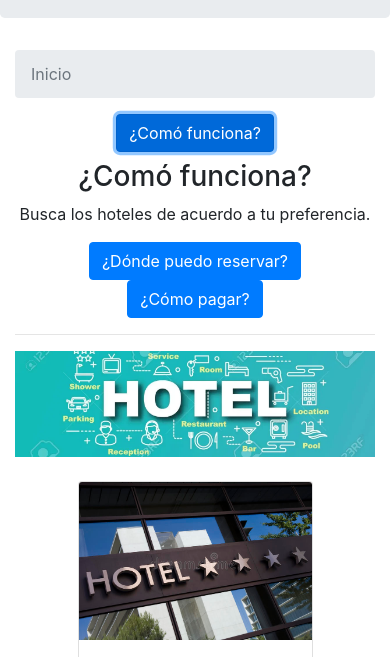
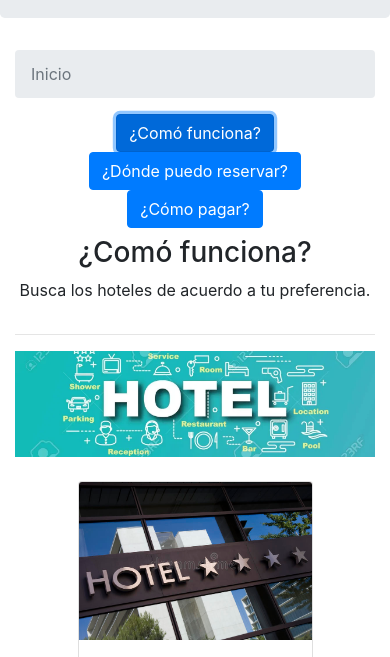
Before and after one commit to bcoroyg/web-hoteles, a website: page index.html in a window 390 px wide. Both pictures are taken after a click on the button "¿Comó funciona?". Shown: the part 169-826 px from the top of the page. Drawn offline with nearby package versions, Linux system fonts and the light colour scheme.

Commit message:
Aplicando Multi Collapse

```diff
--- a/index.html
+++ b/index.html
@@ -71,42 +71,44 @@
       <div class="row">
 
         <div class="col-md-4 text-center">
-
           <button class="btn btn-primary" type="button" data-toggle="collapse" data-target="#collapseFuncion" aria-expanded="false" aria-controls="collapseFuncion">
             ¿Comó funciona?
           </button>
-          <div class="mt-2 collapse" id="collapseFuncion">
+        </div>
+
+        <div class="col-md-4 text-center">
+          <a class="btn btn-primary" data-toggle="collapse" href="#collapseReservar" role="button" aria-expanded="false" aria-controls="collapseReservar">
+            ¿Dónde puedo reservar?
+          </a>
+        </div>
+
+        <div class="col-md-4 text-center">
+          <button class="btn btn-primary" type="button" data-toggle="collapse" data-target="#collapsePagar" aria-expanded="false" aria-controls="collapsePagar">
+            ¿Cómo pagar?
+          </button>
+        </div>
+
+      </div>
+
+      <div class="row">
+        <div class="col-md-4 text-center">
+          <div class="mt-2 collapse multi-collapse" id="collapseFuncion">
             <h3>¿Comó funciona?</h3>
             <p>Busca los hoteles de acuerdo a tu preferencia.</p>
           </div>
-
         </div>
-
         <div class="col-md-4 text-center">
-
-          <a class="btn btn-primary" data-toggle="collapse" href="#collapseReservar" role="button" aria-expanded="false" aria-controls="collapseReservar">
-            ¿Dónde puedo reservar?
-          </a>
-
-          <div class="mt-2 collapse" id="collapseReservar">
+          <div class="mt-2 collapse multi-collapse" id="collapseReservar">
             <h3>¿Dónde puedo reservar?</h3>
             <p>Elige la ciudad que te interese y luego realizá la reserva.</p>
           </div>
-
         </div>
-
         <div class="col-md-4 text-center">
-
-          <button class="btn btn-primary" type="button" data-toggle="collapse" data-target="#collapsePagar" aria-expanded="false" aria-controls="collapsePagar">
-            ¿Cómo pagar?
-          </button>
-          <div class="mt-2 collapse" id="collapsePagar">
+          <div class="mt-2 collapse multi-collapse" id="collapsePagar">
             <h3>¿Cómo pagar?</h3>
             <p>Utilizá tu tarjeta de crédito.</p>
           </div>
-
         </div>
-
       </div>
 
       <hr />
```
